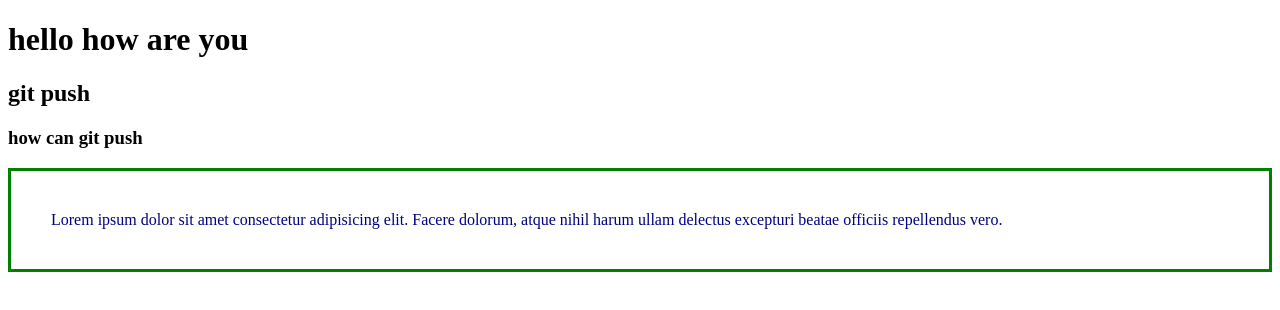
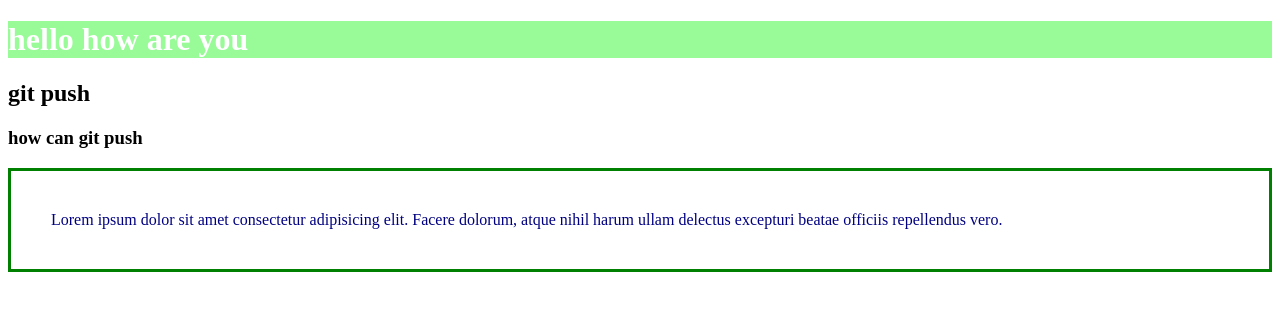
Before and after one commit to Chayan-pro/my-first-ripo, a plain HTML site: page index.html in a window 1280 px wide. Drawn offline with Linux system fonts and the light colour scheme.

Commit message:
heading change

```diff
--- a/style.css
+++ b/style.css
@@ -3,3 +3,7 @@ p{
     padding: 40px;
     border : 3px solid green;
 }
+h1{
+    background-color: palegreen;
+    color: white;
+}
```
